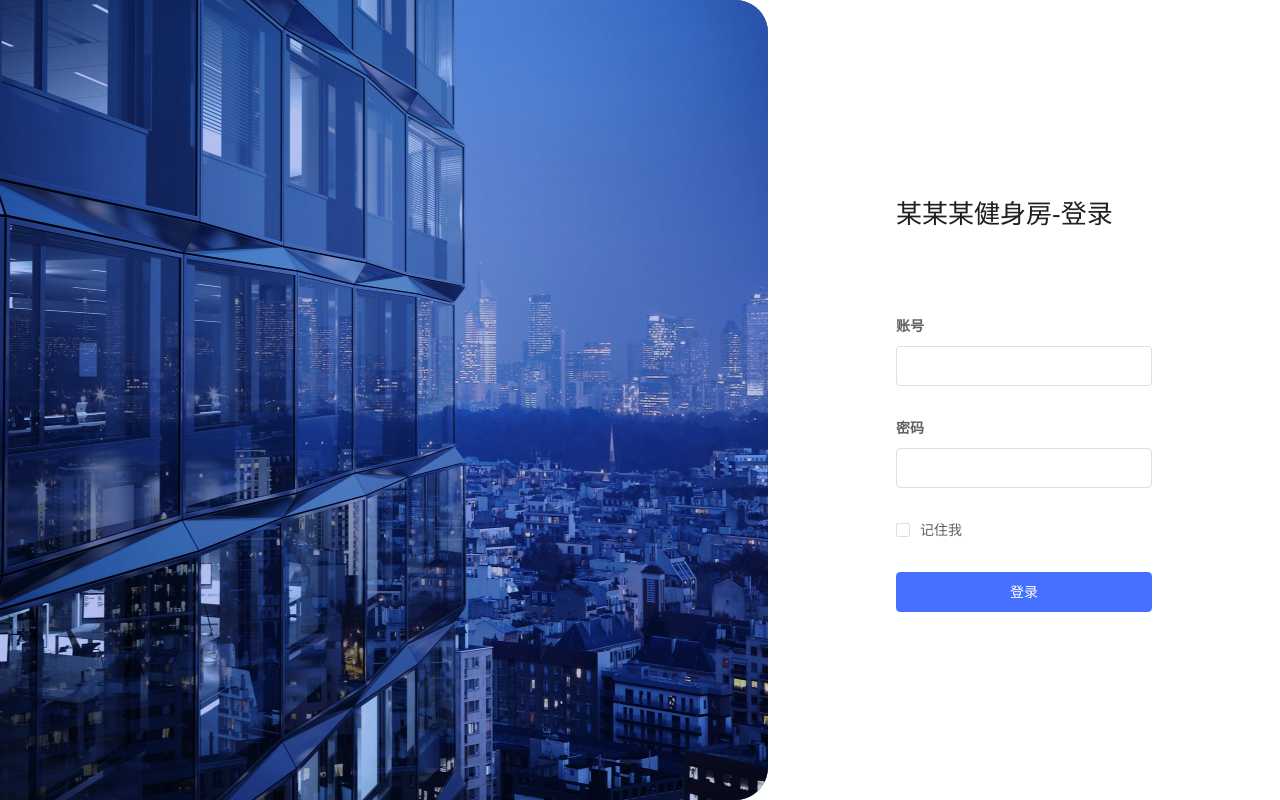
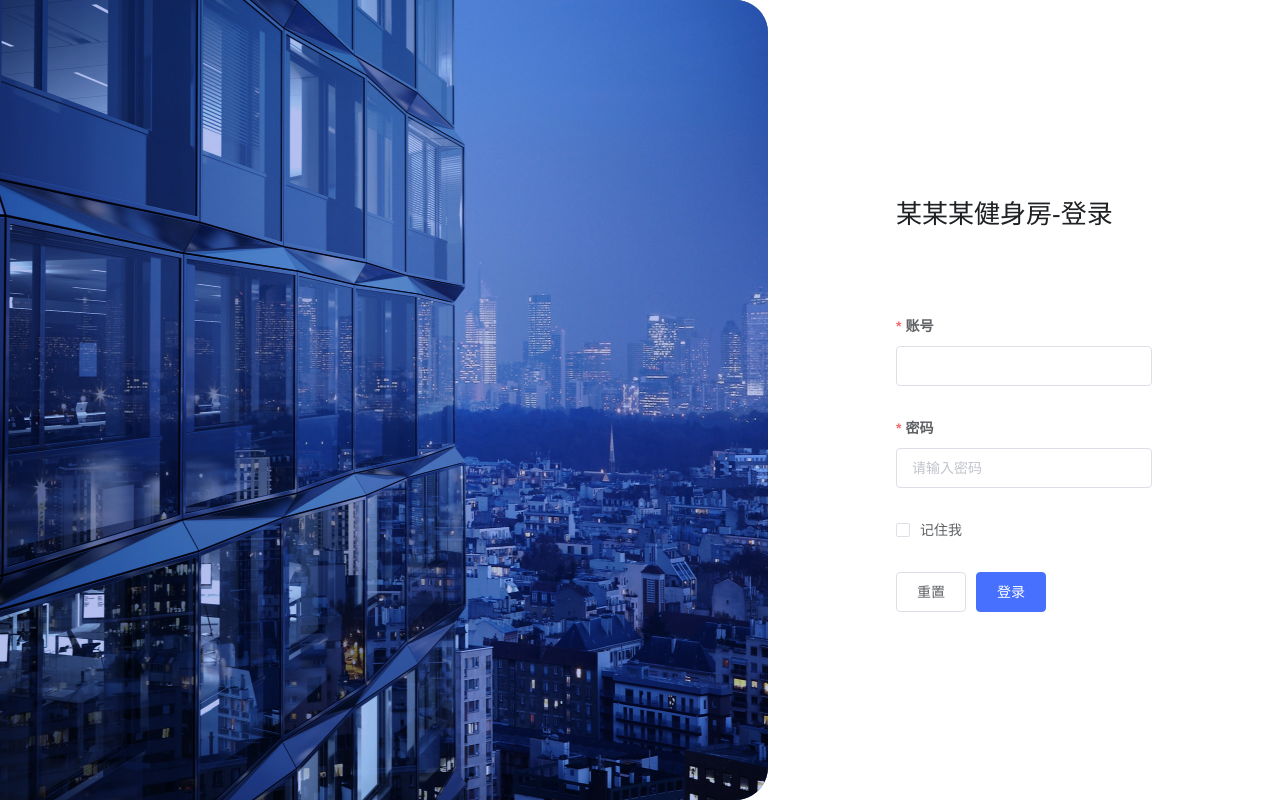
Before and after one commit to Dididididii/fitness-admin, a Vue app: page /login in a window 1280 px wide. Built offline with nearby package versions, Linux system fonts and the light colour scheme.

Commit message:
完成了登录页面功能

```diff
--- a/src/api/user.js
+++ b/src/api/user.js
@@ -1,4 +1,4 @@
-import request from '@/utils/request'
+import request from "@/utils/request";
 
 // 登录函数
 /**
@@ -8,8 +8,8 @@ import request from '@/utils/request'
  */
 export function loginAPI(data) {
   return request({
-    url: '/park/login',
-    method: 'POST',
-    data
-  })
+    url: "/login",
+    method: "POST",
+    data,
+  });
 }
--- a/src/store/modules/user.js
+++ b/src/store/modules/user.js
@@ -1,9 +1,22 @@
+import { loginAPI } from "@/api/user";
+import { getToken, setToken } from "@/utils/auth";
+
 export default {
+  namespaced: true,
   state: {
-
+    token: getToken() || "",
   },
   mutations: {
-
+    setToken(state, token) {
+      state.token = token;
+      setToken(token);
+    },
   },
-  actions: {}
-}
+  actions: {
+    async userLogin(store, form) {
+      const res = await loginAPI(form);
+      store.commit("setToken", res.token);
+      // console.log(res);
+    },
+  },
+};
--- a/src/utils/request.js
+++ b/src/utils/request.js
@@ -1,6 +1,7 @@
 import axios from "axios";
 // 导入消息提示组件
 import { Message } from "element-ui";
+import { removeToken } from "./auth";
 
 const service = axios.create({
   baseURL: "http://127.0.0.1:8081",
@@ -29,10 +30,10 @@ service.interceptors.response.use(
     // 401token失效处理
     if (error.response.status === 401) {
       // 跳转到登录页
-      //   router.push("/login");
+      router.push("/login");
       // 清除token
-      //   store.commit('user/updateToken', '')
-      localStorage.removeItem("token");
+      store.commit("user/setToken", "");
+      removeToken();
       Message.warning("登录已过期,请重新登录.");
       return Promise.reject(error);
     }
--- a/src/views/Login/index.vue
+++ b/src/views/Login/index.vue
@@ -3,21 +3,22 @@
     <div class="bg" />
     <div class="box">
       <div class="title">某某某健身房-登录</div>
-      <el-form ref="form">
-        <el-form-item label="账号" prop="username">
-          <el-input />
+      <el-form ref="loginForm" :model="loginForm" :rules="loginRules">
+        <el-form-item placeholder="请输入用户名" label="账号" prop="name">
+          <el-input v-model="loginForm.name" />
         </el-form-item>
 
         <el-form-item label="密码" prop="password">
-          <el-input />
+          <el-input v-model="loginForm.password" placeholder="请输入密码" show-password />
         </el-form-item>
 
         <el-form-item prop="remember">
-          <el-checkbox>记住我</el-checkbox>
+          <el-checkbox v-model="loginForm.remember">记住我</el-checkbox>
         </el-form-item>
 
         <el-form-item>
-          <el-button type="primary" class="login_btn">登录</el-button>
+          <el-button class="reset_btn" @click="resetForm">重置</el-button>
+          <el-button type="primary" class="login_btn" @click="submitForm">登录</el-button>
         </el-form-item>
       </el-form>
     </div>
@@ -26,7 +27,57 @@
 
 <script>
 export default {
-  name: 'Login'
+  name: 'Login',
+  data() {
+    return {
+      loginForm: {
+        name: '',
+        password: '',
+        remember: false
+      },
+      loginRules: {
+        name: [
+          { required: true, message: '请输入用户名', trigger: 'blur' },
+          { min: 3, max: 8, message: '长度在 3 到 6 个字符', trigger: 'blur' }
+        ],
+        password: [
+          { required: true, message: '请输入密码', trigger: 'blur' },
+          { min: 5, max: 12, message: '长度在 5 到 12 个字符', trigger: 'blur' }
+        ]
+      }
+    }
+  },
+  created() {
+    if (localStorage.getItem('userInfo')) {
+      const userInfo = JSON.parse(localStorage.getItem('userInfo'))
+      this.loginForm = userInfo
+    }
+  },
+  methods: {
+    // 登录
+    submitForm() {
+      this.$refs.loginForm.validate(async valid => {
+        if (!valid) return
+        // 校验通过
+        const obj = { ...this.loginForm }
+        delete obj.remember
+        await this.$store.dispatch('user/userLogin', obj)
+        // 记住账号密码
+        if (this.loginForm.remember) {
+          localStorage.setItem('userInfo', JSON.stringify(this.loginForm))
+        } else {
+          localStorage.removeItem('userInfo')
+        }
+        this.$message.success('登录成功.')
+        // 跳回到返回页/或是首页
+        this.$router.push(this.$route.query.redirect || '/')
+      })
+    },
+    // 重置
+    resetForm(formName) {
+      this.$refs.loginForm.resetFields()
+    }
+  }
 }
 </script>
 
@@ -66,7 +117,7 @@ export default {
     }
   }
 }
-.login_btn {
-  width: 100%;
-}
+// .login_btn {
+//   width: 100%;
+// }
 </style>
```
